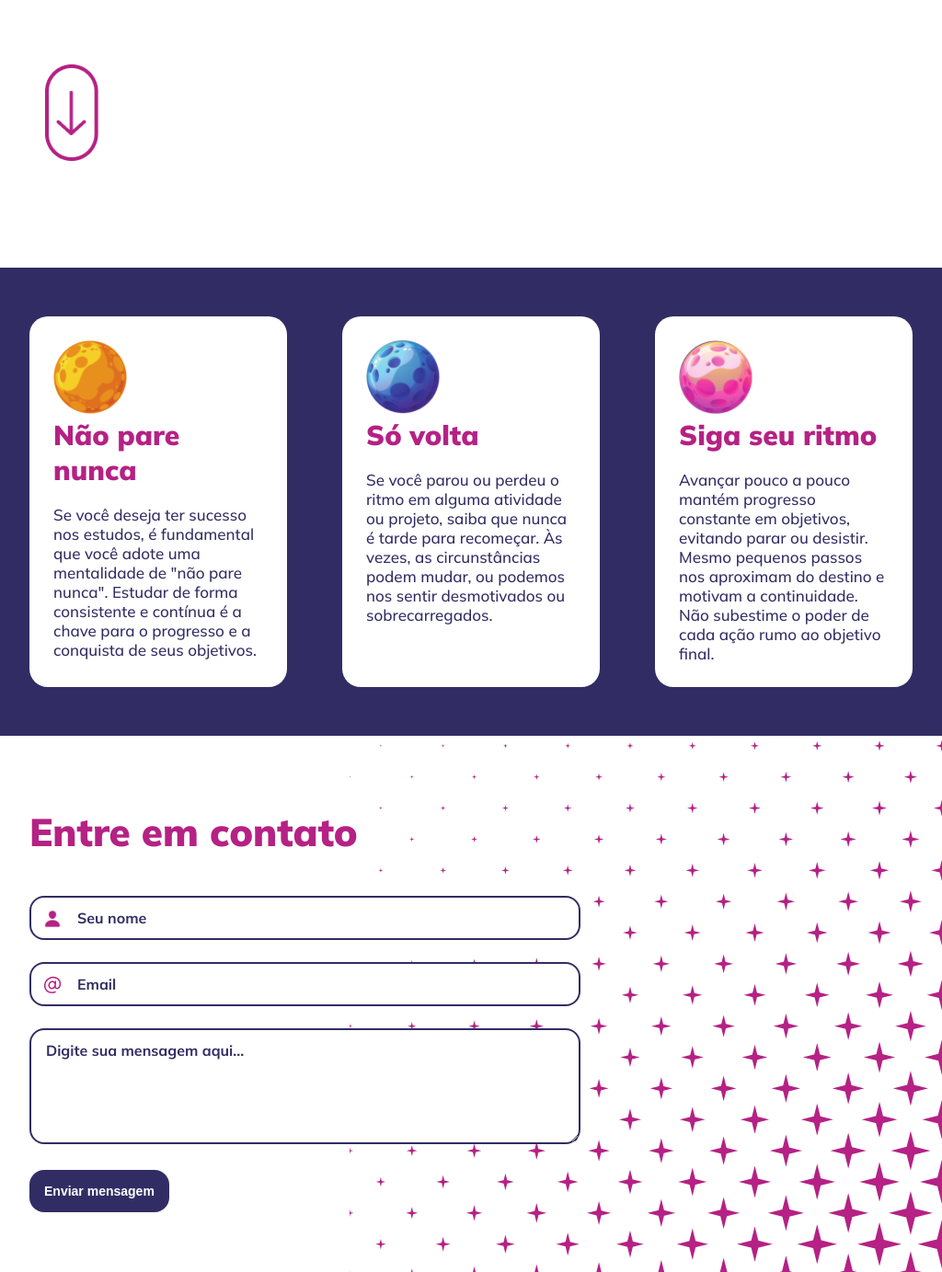
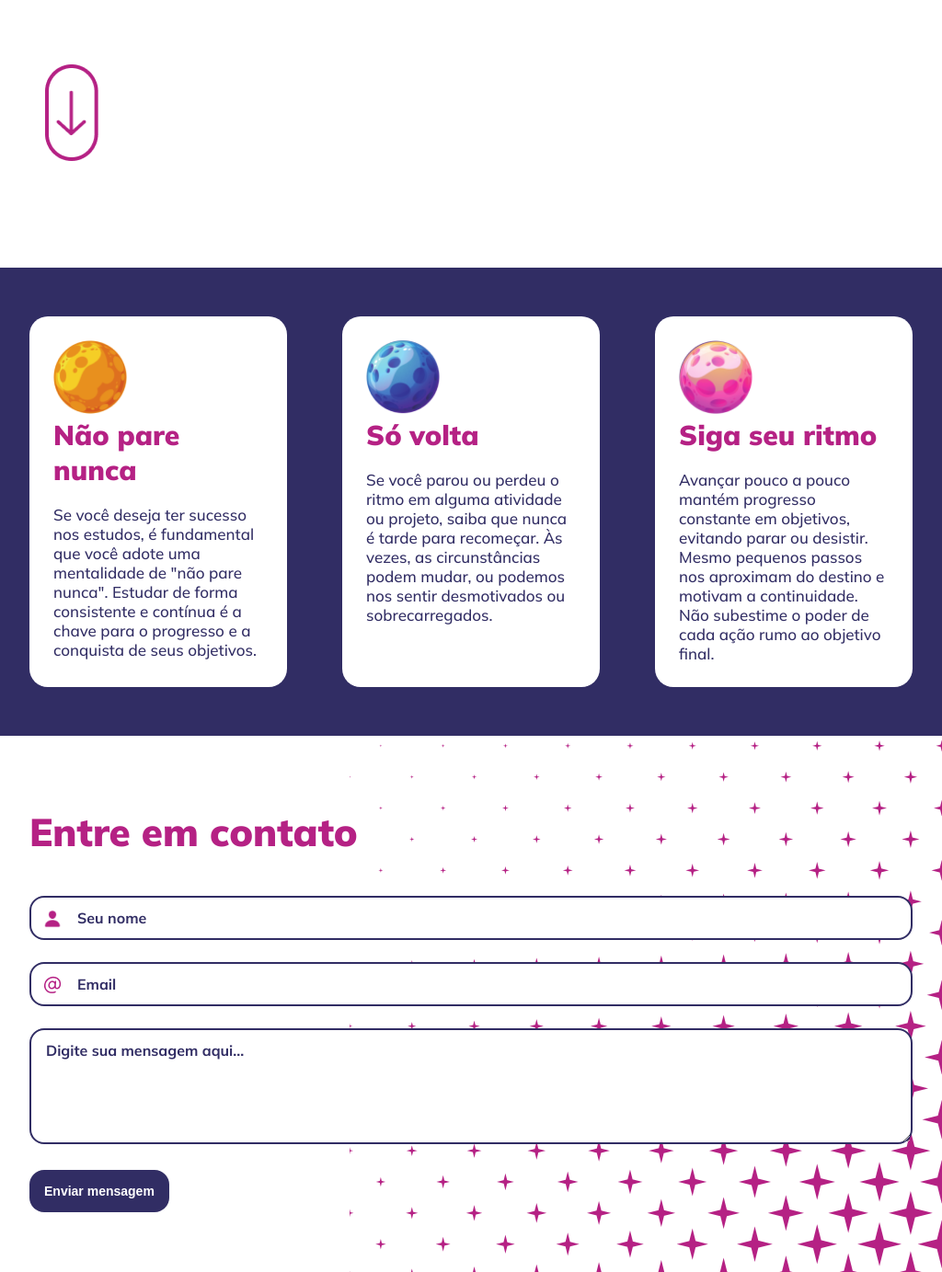
Before and after one commit to IgorMuratta/Explorer-Sem-Limites, a plain HTML site: page index.html in a window 1024 px wide. Shown: the part 612-1995 px from the top of the page at 92% size. Drawn offline with Linux system fonts and the light colour scheme.

Commit message:
tablet responsiveness

```diff
--- a/css/styles.css
+++ b/css/styles.css
@@ -237,7 +237,7 @@ footer p{
     }
     .astronaut-grid{
         display: grid;
-        grid-template-columns: repeat(1, 35.2rem);
+        grid-template-columns: repeat(1, 1fr);
         row-gap: 5.0rem;
     }
     /* cards */
@@ -274,3 +274,11 @@ footer p{
     }
 
 }
+
+/* tablet and desktop */
+@media (min-width: 768px ) and (max-width: 1024px) {
+    form{
+        width: 100%;
+        margin: 7.8rem 0rem 6.5rem 0rem;
+    }
+}
```
